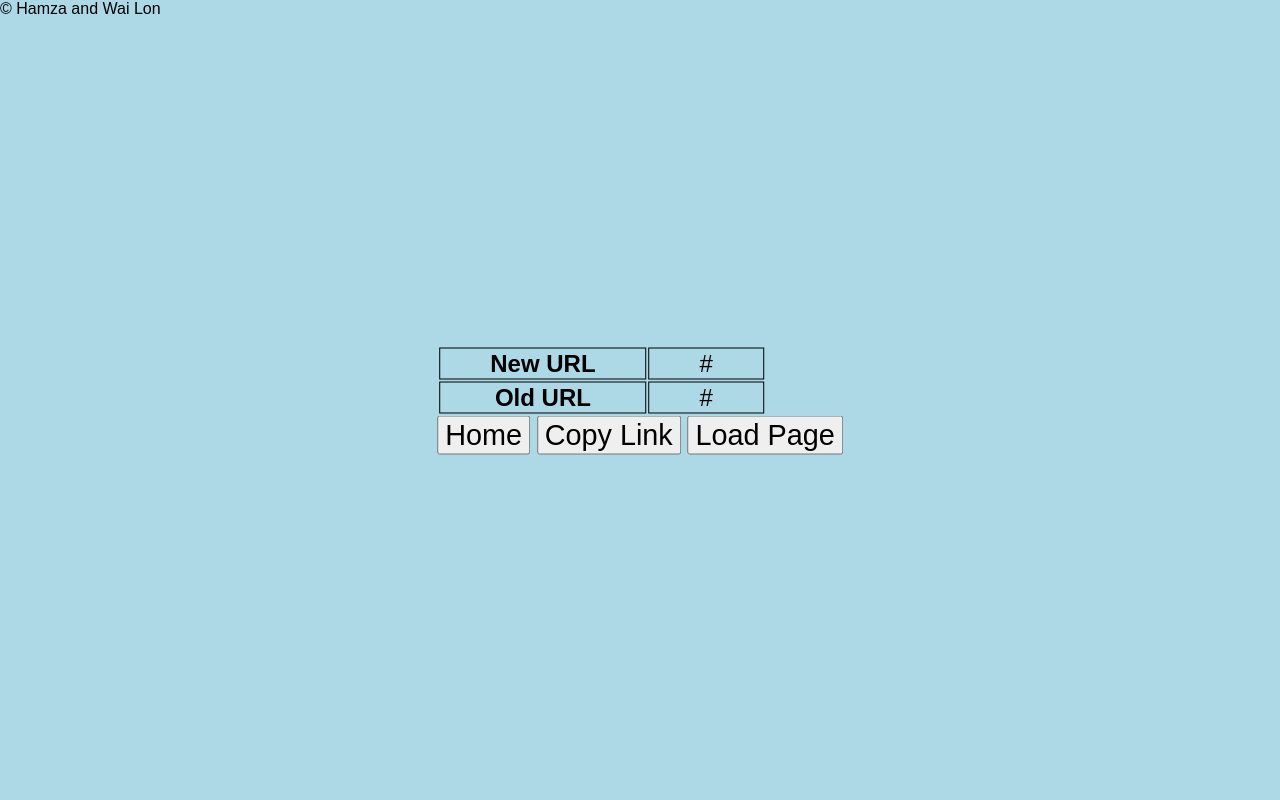
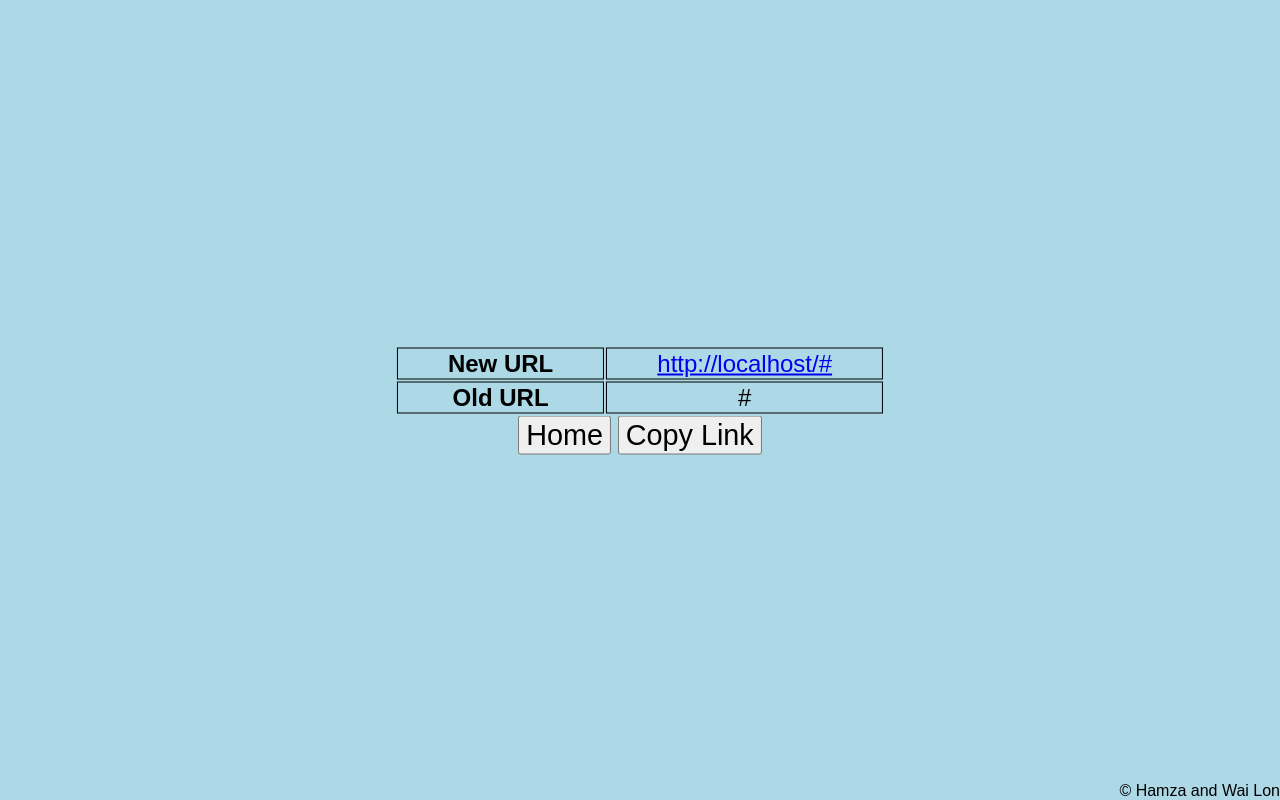
Before and after one commit to rxdvd/shortlify, a Flask app: template templates/result.html in a window 1280 px wide. Run offline with Flask 2, Linux system fonts and the light colour scheme; the template is opened without the code that fills it: most values are stand-ins (such as "Sample title", 1, 10 or a date in 2020); parts of the project's set-up code (start-up, migrations or seed data) failed here and were passed over.

Commit message:
touch up html

```diff
--- a/static/css/style.css
+++ b/static/css/style.css
@@ -33,3 +33,11 @@ th,td{
     border:1px solid black;
     padding-right: 50px;
 }
+
+footer{
+    text-align: right;
+    position: fixed;
+    bottom: 0;
+    right: 0;
+    font-size: medium;
+}
--- a/static/js/index.js
+++ b/static/js/index.js
@@ -1,5 +1,8 @@
-let copyText = document.getElementById("new_url")
+function myFunction() {
+  let copyText = document.getElementById("new_url")
+  navigator.clipboard.writeText(copyText.textContent);
+  alert("Copied the text: " + copyText.textContent);
+}
 
-function myFunction() {
-  navigator.clipboard.writeText(copyText.value);
-}
+const newURL = document.querySelector("#new_url");
+if(newURL) newURL.textContent = `http://${window.location.host}/${newURL.textContent}`;
--- a/templates/base.html
+++ b/templates/base.html
@@ -6,6 +6,7 @@
     <meta name="viewport" content="width=device-width, initial-scale=1.0">
     <link rel ="stylesheet" href="{{url_for('static',filename= 'css/style.css')}}">
     <link rel="shortcut icon" type="image/jpg" href="static/favicon/favicon.ico"/>
+    <script src="{{url_for('static',filename= 'js/index.js')}}" defer></script>
     <title>Shortlify - {% block title %}{% endblock title %}</title>
 </head>
 <body>
--- a/templates/result.html
+++ b/templates/result.html
@@ -6,7 +6,7 @@
     <table>
         <tr>
             <th>New URL</th>
-            <td> <div id = "new_url" value=" {{short_url}}" >{{short_url}}</div></td>
+            <td> <a id="new_url" href="/{{short_url}}">{{short_url}}</a></td>
         </tr>
         <tr>
             <th>Old URL</th>
@@ -15,8 +15,7 @@
 </table>
 <div>
     <button onclick="location.href = '/';" id = "home" >Home</button>
-    <button onclick = "myFunction" id = "copy_link">Copy Link</button>
-    <button onclick = "location.href = '{{long_url}}'" id = "load_page" >Load Page</button>
+    <button onclick = "myFunction()" id = "copy_link">Copy Link</button>
 
 
 </div>
```
